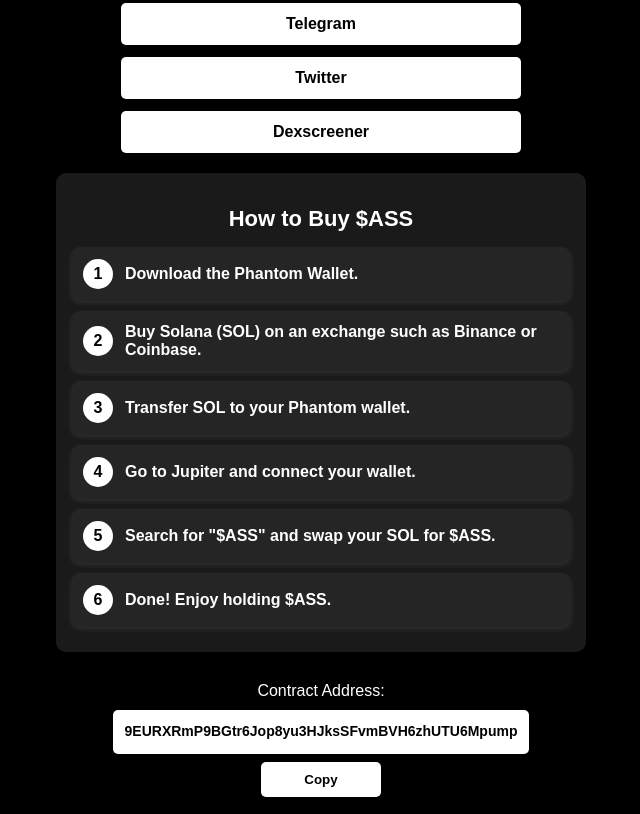
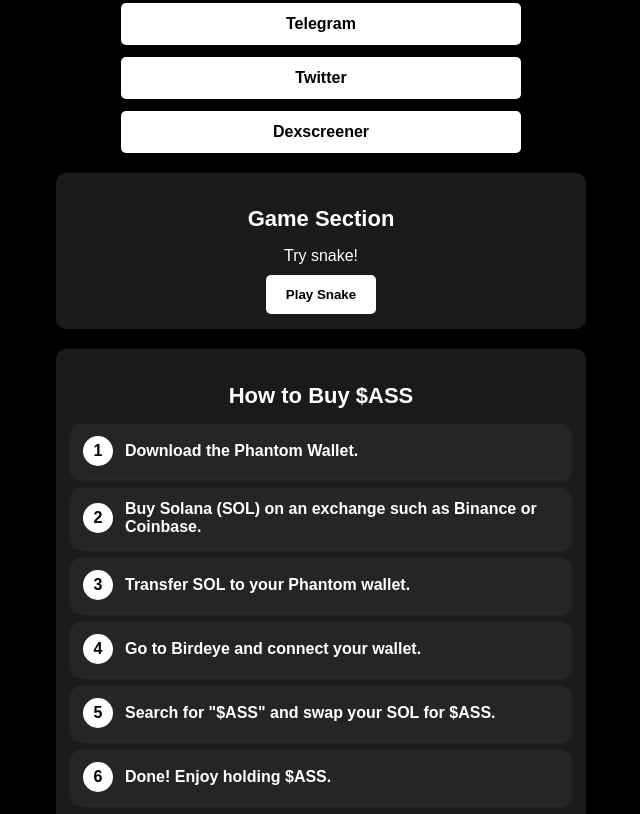
Before and after one commit to Kryxton/ASS, a plain HTML site: page index.html in a window 1280 px wide. Shown: the part 567-1381 px from the top of the page, without its empty margins (319-959 px from the left). Drawn offline with Linux system fonts and the light colour scheme.

Commit message:
Update index.html

```diff
--- a/index.html
+++ b/index.html
@@ -1,5 +1,5 @@
 <!DOCTYPE html>
-<html lang="en">
+<html lang="de">
 <head>
   <meta charset="UTF-8" />
   <meta name="viewport" content="width=device-width, initial-scale=1.0" />
@@ -72,6 +72,33 @@
       background-color: gray;
     }
 
+    /* Game Section */
+    .game-section {
+      margin-top: 20px;
+      width: 100%;
+      max-width: 500px;
+      padding: 15px;
+      background-color: #1a1a1a;
+      border-radius: 10px;
+    }
+    .game-section h2 {
+      font-size: 22px;
+      margin-bottom: 15px;
+    }
+    .play-game-btn {
+      background-color: white;
+      color: black;
+      border: none;
+      padding: 12px 20px;
+      border-radius: 5px;
+      font-weight: bold;
+      cursor: pointer;
+      transition: 0.2s;
+    }
+    .play-game-btn:hover {
+      background-color: gray;
+    }
+
     /* How to Buy Section */
     .how-to-buy {
       margin-top: 20px;
@@ -116,7 +143,7 @@
       flex: 1;
       font-weight: bold;
     }
-    /* Remove extra link coloring in the guide */
+    /* Entferne besondere Linkfarben in diesem Bereich */
     .how-to-buy a {
       font-weight: bold;
       color: inherit;
@@ -235,6 +262,13 @@
       <a href="https://dexscreener.com/solana/63Kk4hY4H1LyWrgyL3JBqvmHXZnSeWqxSzizGy9yJTzN" target="_blank">Dexscreener</a>
     </div>
 
+    <!-- Game Section -->
+    <div class="game-section">
+      <h2>Game Section</h2>
+      <p>Try snake!</p>
+      <button class="play-game-btn" onclick="location.href='snake.html'">Play Snake</button>
+    </div>
+
     <!-- How to Buy Section -->
     <div class="how-to-buy">
       <h2>How to Buy $ASS</h2>
@@ -256,9 +290,7 @@
 
       <div class="buy-step">
         <span class="step-number">4</span>
-        <p>
-          Go to Jupiter and connect your wallet.
-        </p>
+        <p>Go to <a href="https://birdeye.so" target="_blank">Birdeye</a> and connect your wallet.</p>
       </div>
 
       <div class="buy-step">
@@ -280,22 +312,17 @@
 
     <!-- Chart Container -->
     <div class="chart-container">
-      <iframe
-        src="https://birdeye.so/tv-widget/9EURXRmP9BGtr6Jop8yu3HJksSFvmBVH6zhUTU6Mpump?chain=solana&viewMode=pair&chartInterval=15&chartType=Candle&chartTimezone=Europe%2FBerlin&chartLeftToolbar=show&theme=dark&cssCustomProperties=--tv-color-platform-background%3A%23000000&cssCustomProperties=--tv-color-pane-background%3A%23000000&chartOverrides=paneProperties.backgroundGradientEndColor%3Argba(0,%200,%200,%201)&chartOverrides=paneProperties.backgroundGradientStartColor%3Argba(0,%200,%200,%201)"
-        frameborder="0"
-        allowfullscreen>
-      </iframe>
+      <iframe src="https://birdeye.so/tv-widget/9EURXRmP9BGtr6Jop8yu3HJksSFvmBVH6zhUTU6Mpump?chain=solana&amp;viewMode=pair&amp;chartInterval=15&amp;chartType=Candle&amp;chartTimezone=Europe%2FBerlin&amp;chartLeftToolbar=show&amp;theme=dark&amp;cssCustomProperties=--tv-color-platform-background%3A%23000000&amp;cssCustomProperties=--tv-color-pane-background%3A%23000000&amp;chartOverrides=paneProperties.backgroundGradientEndColor%3Argba(0,%200,%200,%201)&amp;chartOverrides=paneProperties.backgroundGradientStartColor%3Argba(0,%200,%200,%201)" frameborder="0" allowfullscreen></iframe>
     </div>
 
     <!-- Meme Section -->
     <div class="meme-section">
       <h2>Meme Section</h2>
       <div class="meme-grid">
-        <img src="Ass1.JPG" alt="Meme 1" />
-        <img src="Ass2.JPG" alt="Meme 2" />
-        <img src="Ass3.JPG" alt="Meme 3" />
+        <img src="ass1.jpeg" alt="Meme 1" />
+        <img src="ass2.jpeg" alt="Meme 2" />
         <video controls>
-          <source src="Ass1.MOV" type="video/mp4" />
+          <source src="ass1.MOV" type="video/mp4" />
         </video>
       </div>
     </div>
```
